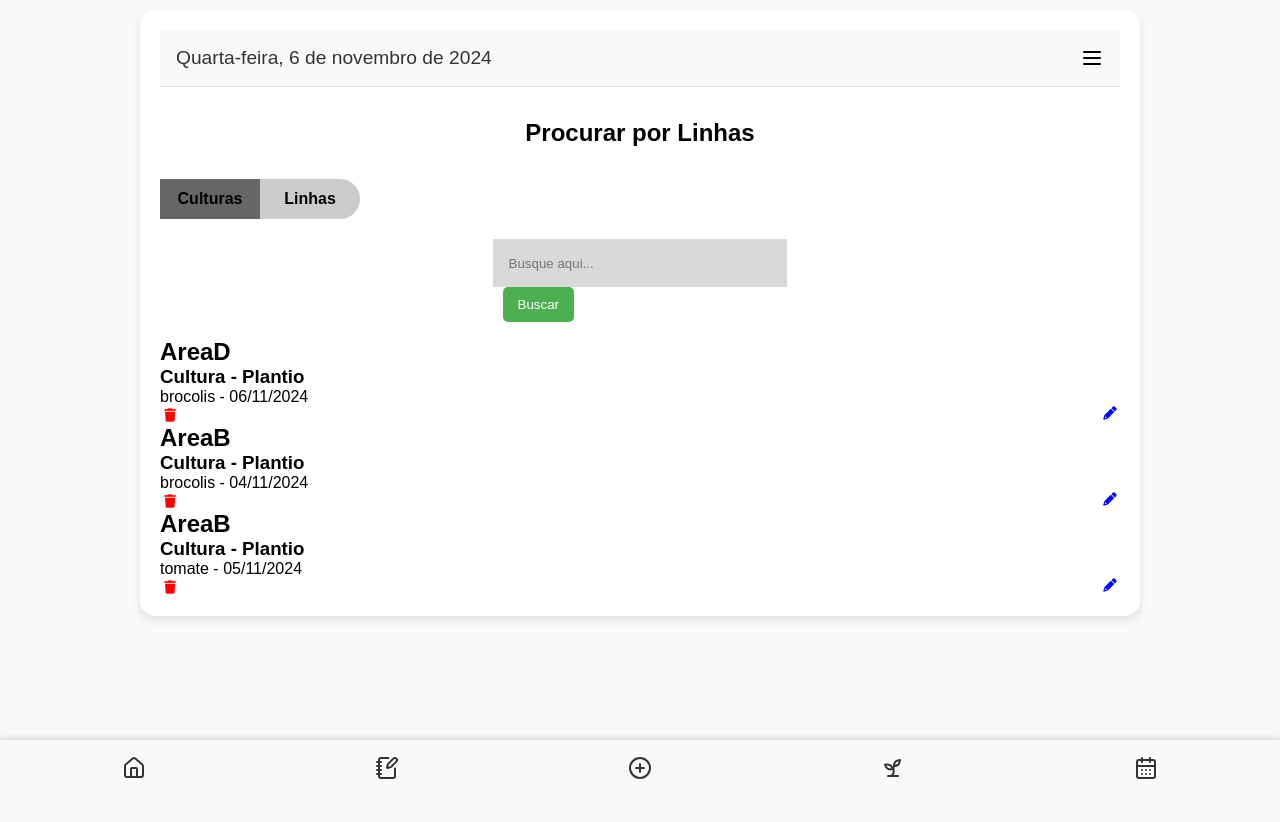
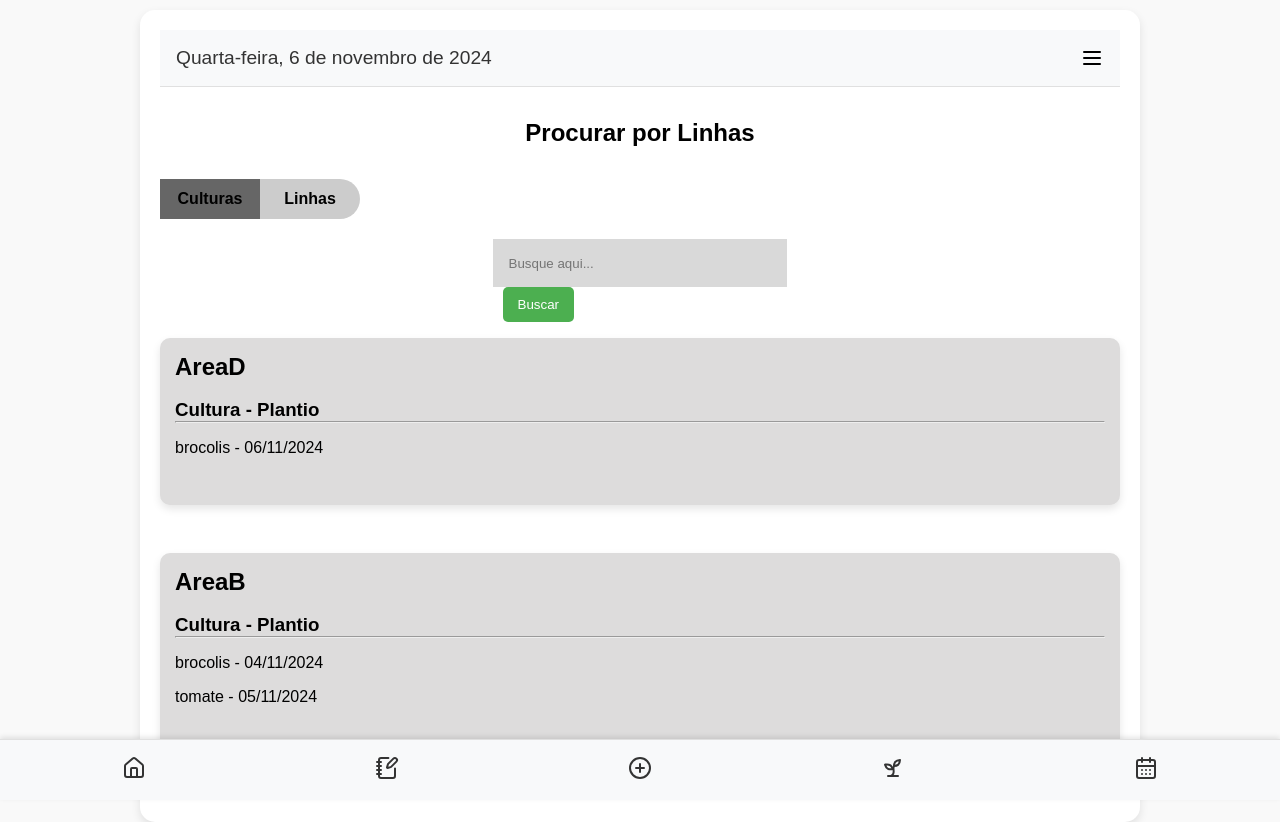
Before and after one commit to Jp-moraiss/Soli, a Django app: page /procurarlinha/ in a window 1280 px wide. Before the commit the page ends 779 px from the top, so only its background shows below. Run offline with Django 5.2, Linux system fonts and the light colour scheme; data comes from the database, SQL or seed files in the repository; both versions use the stored data as it was after the commit; parts of the project's set-up code (start-up, migrations or seed data) failed here and were passed over.

Commit message:
update html and css in procurarlinha

```diff
--- a/app_soli/static/css/procurarlinha.css
+++ b/app_soli/static/css/procurarlinha.css
@@ -19,6 +19,20 @@ body {
     border-radius: 15px;
     padding: 20px;
     box-shadow: 0 4px 10px rgba(0, 0, 0, 0.1);
+}
+
+
+.areas-card{
+    background-color: #dddcdc;
+    border-radius: 10px;
+    padding: 15px;
+    margin-bottom: 3rem;
+    box-shadow: 0 4px 8px rgba(0, 0, 0, 0.1);
+    padding-bottom: 3rem;
+}
+
+.cultura-nome-data {
+    margin-top: 1rem;
 }
 
 .culturas-card {
--- a/app_soli/templates/procurarlinha.html
+++ b/app_soli/templates/procurarlinha.html
@@ -59,7 +59,7 @@
 
             <div class="search-box">
                 <form method="get" action="{% url 'app_soli:procurarlinha' %}">
-                    <input type="search" name= "linha" id="searchInput" placeholder="Busque aqui..." class="search-input">
+                    <input type="search" name="linha" id="searchInput" placeholder="Busque aqui..." class="search-input">
                     <button type="submit" class="btn btn-primary">Buscar</button>
                 </form>
             </div>
@@ -68,29 +68,17 @@
 
             <div id="culturas-results">
                 {% if culturas %}
-                    {% for cultura in culturas %}
-                    <div class="areas-card" id="area-{{ cultura.area }}">
-                        <h2 class="area">{{ cultura.area }}</h2>
-                            <h3>Cultura  -  Plantio</h3>
-                            <p class="cultura-nome/data">{{ cultura.nome }} - {{ cultura.data_plantio|date:"d/m/Y" }} </p>
+                    {% regroup culturas by area as area_culturas %}
 
-
-                        <!-- Botão para editar cultura -->
-                        <button class="editar-btn" onclick="editarCultura({{ cultura.id }});" title="Editar" style="border:none; background:none; cursor:pointer; float:right;">
-                            <i class="fas fa-pencil-alt" style="color: blue; width: 20px;"></i>
-                        </button>
-                        <!-- Botão para confirmar mudanças -->
-                         <button class="confirmar-edicao" onclick="editarCultura({{ cultura.id }});" style="display:none; border:none; background:none; cursor:pointer; float:right;">
-                            <i class="fas fa-check" style="color: green; width: 20px;" title="Confirmar"></i>
-                        </button>
-
-                        <!-- Botão para excluir cultura -->
-                        <form action="{% url 'app_soli:excluir_cultura' cultura.id %}" method="POST" style="display:inline;">
-                            {% csrf_token %}
-                            <button type="submit" title="Excluir" style="border:none; background:none; cursor:pointer;">
-                                <i class="fas fa-trash" style="color: red; width: 20px;"></i>
-                            </button>
-                        </form>
+                    {% for group in area_culturas %}
+                    <div class="areas-card" id="area-{{ group.grouper }}">
+                        <h2 class="area">{{ group.grouper }}</h2>
+                        <br>
+                        <h3>Cultura - Plantio</h3>
+                        <hr>
+                        {% for cultura in group.list %}
+                            <p class="cultura-nome-data">{{ cultura.nome }} - {{ cultura.data_plantio|date:"d/m/Y" }} </p>
+                        {% endfor %}
                     </div>
                     {% endfor %}
                 {% else %}
@@ -99,6 +87,7 @@
             </div>
         </section>
 
+
         {% include 'footer.html' %}
     </div>
 
```
Also changed, not shown: db.sqlite3.
